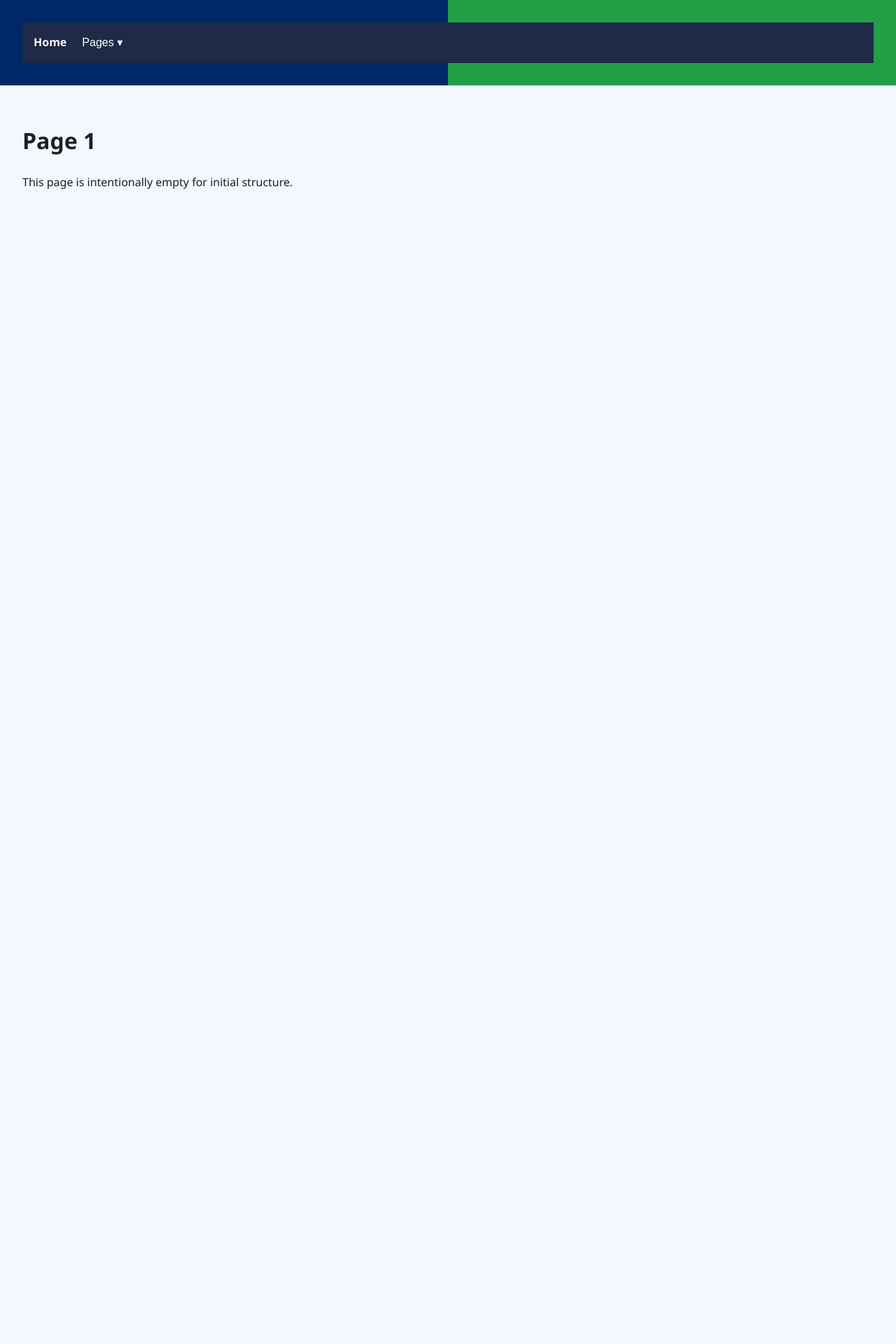
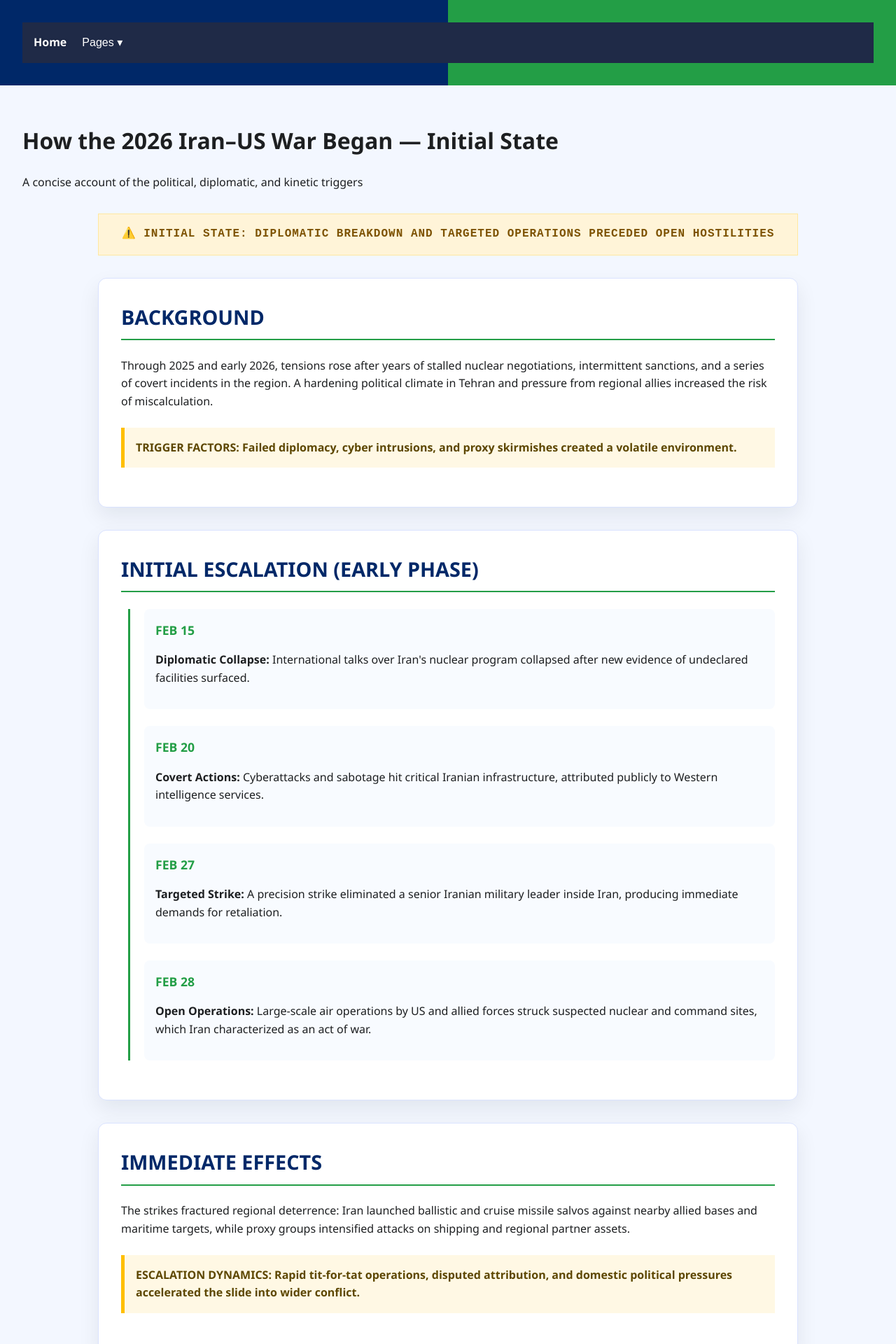
Before and after one commit to s4113887rmit/IRAN-US-INTERACTIONS, a Flask app: page /page1 in a window 1280 px wide. Shown: the top 1920 px of the page at 70% size. Before the commit the page ends 270 px from the top, so only its background shows below. Run offline with Flask 3, Linux system fonts and the light colour scheme.

Commit message:
Update page1.html

```diff
--- a/templates/page1.html
+++ b/templates/page1.html
@@ -1,6 +1,62 @@
 {% extends "base.html" %}
 
 {% block content %}
-<h1>Page 1</h1>
-<p>This page is intentionally empty for initial structure.</p>
+<h1>How the 2026 Iran–US War Began — Initial State</h1>
+<p class="subtitle">A concise account of the political, diplomatic, and kinetic triggers</p>
+
+<div class="war-container">
+	<div class="status-alert">
+		<strong>⚠️ INITIAL STATE:</strong> Diplomatic breakdown and targeted operations preceded open hostilities
+	</div>
+
+	<section class="war-section">
+		<h2>Background</h2>
+		<p>Through 2025 and early 2026, tensions rose after years of stalled nuclear negotiations, intermittent sanctions, and a series of covert incidents in the region. A hardening political climate in Tehran and pressure from regional allies increased the risk of miscalculation.</p>
+		<div class="critical-event">
+			<strong>TRIGGER FACTORS:</strong> Failed diplomacy, cyber intrusions, and proxy skirmishes created a volatile environment.</div>
+	</section>
+
+	<section class="war-section">
+		<h2>Initial Escalation (Early Phase)</h2>
+		<div class="combat-log">
+			<div class="log-entry">
+				<span class="log-date">FEB 15</span>
+				<p><strong>Diplomatic Collapse:</strong> International talks over Iran's nuclear program collapsed after new evidence of undeclared facilities surfaced.</p>
+			</div>
+			<div class="log-entry">
+				<span class="log-date">FEB 20</span>
+				<p><strong>Covert Actions:</strong> Cyberattacks and sabotage hit critical Iranian infrastructure, attributed publicly to Western intelligence services.</p>
+			</div>
+			<div class="log-entry">
+				<span class="log-date">FEB 27</span>
+				<p><strong>Targeted Strike:</strong> A precision strike eliminated a senior Iranian military leader inside Iran, producing immediate demands for retaliation.</p>
+			</div>
+			<div class="log-entry">
+				<span class="log-date">FEB 28</span>
+				<p><strong>Open Operations:</strong> Large-scale air operations by US and allied forces struck suspected nuclear and command sites, which Iran characterized as an act of war.</p>
+			</div>
+		</div>
+	</section>
+
+	<section class="war-section">
+		<h2>Immediate Effects</h2>
+		<p>The strikes fractured regional deterrence: Iran launched ballistic and cruise missile salvos against nearby allied bases and maritime targets, while proxy groups intensified attacks on shipping and regional partner assets.</p>
+		<div class="critical-event">
+			<strong>ESCALATION DYNAMICS:</strong> Rapid tit-for-tat operations, disputed attribution, and domestic political pressures accelerated the slide into wider conflict.
+		</div>
+	</section>
+
+	<section class="war-section">
+		<h2>Key Actors & Decisions</h2>
+		<ul class="consequences-list">
+			<li><strong>United States / Allies:</strong> Shifted from deterrence to decapitation-style strikes aiming to degrade leadership and nuclear infrastructure.</li>
+			<li><strong>Iran:</strong> Responded with ballistic strikes, asymmetric maritime operations, and mobilization of allied militias.</li>
+			<li><strong>Regional Players:</strong> Neighbors and global powers moved quickly to hedge risks, some brokering temporary back-channels to avoid total war.</li>
+		</ul>
+	</section>
+
+	<div class="footer-note">
+		<p>INITIAL STATE SUMMARY - CONDENSED BRIEFING | UPDATED 08 APR 2026</p>
+	</div>
+</div>
 {% endblock %}
```
